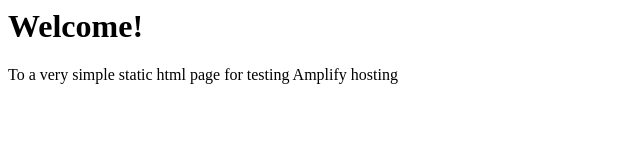
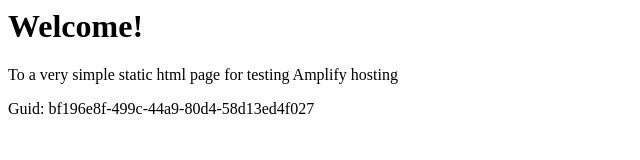
Before and after one commit to aws-aemilia-cdg/Github-PR-Commit-Integration-Test-DoNotTouch-Gith-OKSLNVO2-v1-prod-eu-west-3, a website: page src/index.html in a window 1280 px wide. Shown: the whole page, without its empty margins (0-640 px from the left). Drawn offline with Linux system fonts and the light colour scheme.

Commit message:
commit from integ tests

```diff
--- a/src/index.html
+++ b/src/index.html
@@ -1,3 +1,5 @@
+
+
 <html lang="en">
 
 <head>
@@ -10,6 +12,6 @@
 <body>
     <h1>Welcome!</h1>
     <p>To a very simple static html page for testing Amplify hosting</p>
-</body>
+    <p>Guid: bf196e8f-499c-44a9-80d4-58d13ed4f027</p></body>
 
 </html>
```
